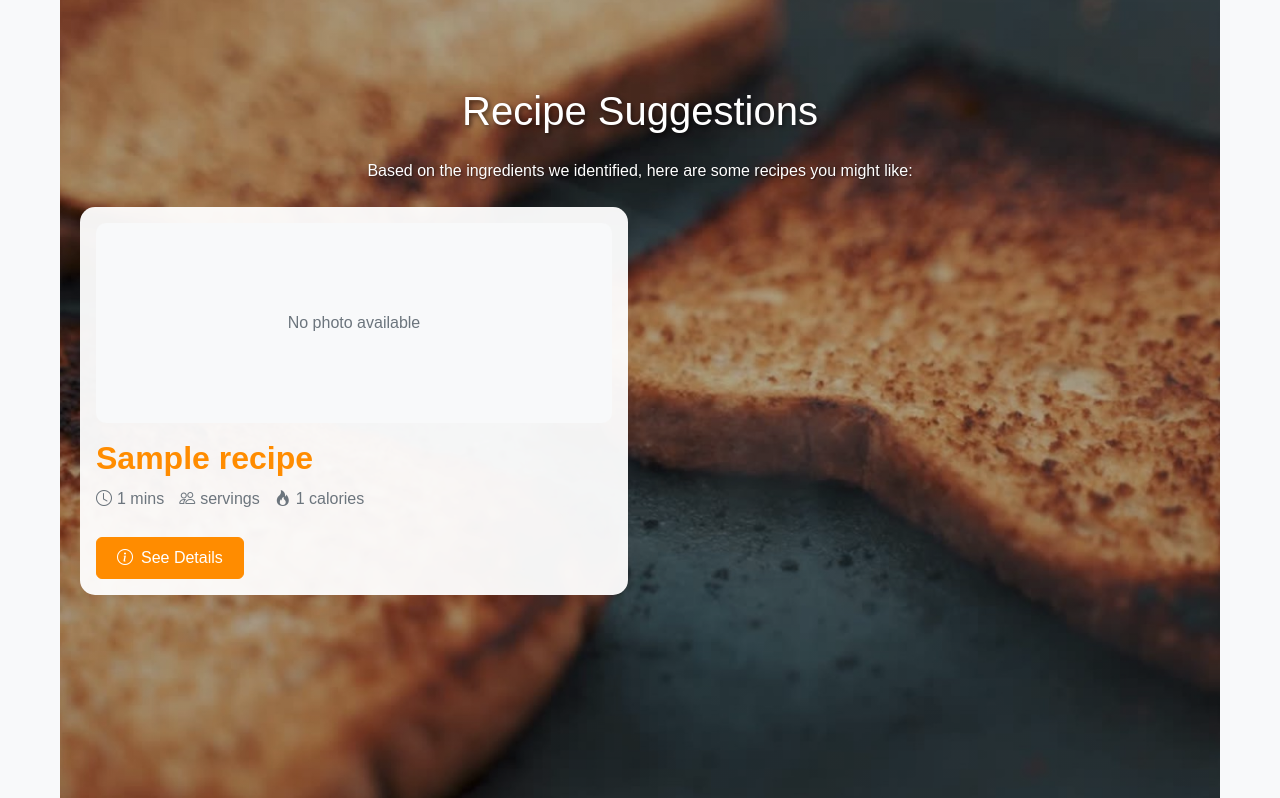
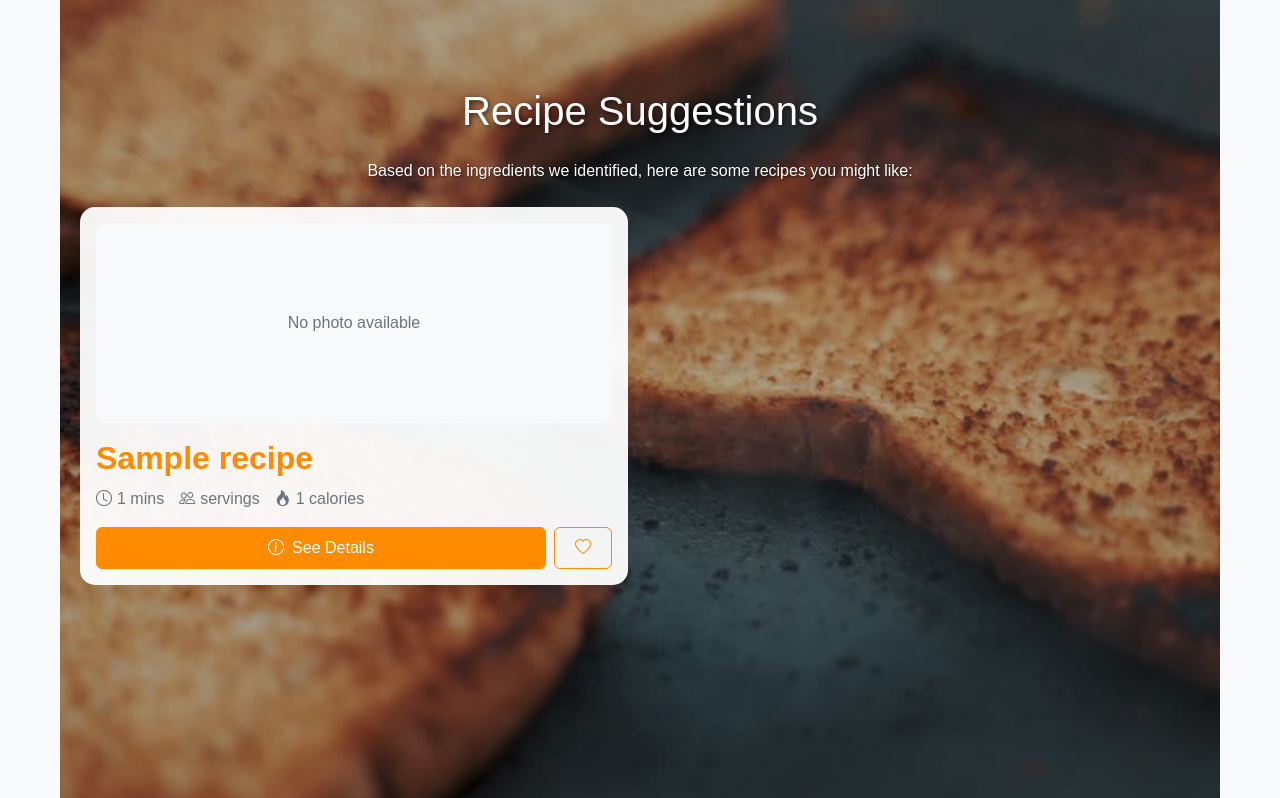
Before and after one commit to BerkaySzn/Grad_Project, a Flask app: template website/templates/recipe_results.html in a window 1280 px wide. Shown: the part 167-965 px from the top of the page. Run offline with Flask 3, Linux system fonts and the light colour scheme; the template is opened without the code that fills it: values that come from a table or form of the project are taken from there, others are empty; tables that the repository leaves empty hold one stand-in row (values such as "Sample post"); some libraries are stand-ins or nearby versions.

Commit message:
favorite v.2.0

```diff
--- a/website/models.py
+++ b/website/models.py
@@ -7,7 +7,7 @@
     __tablename__ = "Users"
     user_id = db.Column(db.Integer, primary_key=True)
     first_name = db.Column(db.String(255), nullable=False)
-    last_name = db.Column(db.String(255), nullable=False)
+
     email = db.Column(db.String(255), nullable=False)
     password = db.Column(db.String(255), nullable=False)
     created_at = db.Column(db.DateTime)
--- a/website/templates/recipe_results.html
+++ b/website/templates/recipe_results.html
@@ -26,9 +26,16 @@
                             <span><i class="bi bi-people"></i> servings</span>
                             <span><i class="bi bi-fire"></i> {{ recipe.calories }} calories</span>
                         </div>
-                        <button class="btn btn-success mt-3" onclick="showRecipeDetails({{ recipe.recipe_id }})">
-                            <i class="bi bi-info-circle me-2"></i>See Details
-                        </button>
+                        <div class="d-flex gap-2 mt-3">
+                            <button class="btn btn-success flex-grow-1" onclick="showRecipeDetails({{ recipe.recipe_id }})">
+                                <i class="bi bi-info-circle me-2"></i>See Details
+                            </button>
+                            <form action="{{ url_for('views.add_favorite_route', recipe_id=recipe.recipe_id) }}" method="post" class="d-inline">
+                                <button type="submit" class="btn btn-outline-primary">
+                                    <i class="bi bi-heart"></i>
+                                </button>
+                            </form>
+                        </div>
                     </div>
                 </div>
             </div>
@@ -126,6 +133,19 @@
     transform: translateY(-2px);
 }
 
+.btn-outline-primary {
+    color: #FF8C00 !important;
+    border-color: #FF8C00 !important;
+    padding: 8px 20px;
+    transition: all 0.3s ease;
+}
+
+.btn-outline-primary:hover {
+    background-color: #FF8C00 !important;
+    color: white !important;
+    transform: translateY(-2px);
+}
+
 .modal-header {
     background-color: #FF8C00;
     color: white;
--- a/website/utils/db_utils.py
+++ b/website/utils/db_utils.py
@@ -60,7 +60,7 @@
         details = get_recipe_details(recipe_id)
         ingredients = get_recipe_ingredients(recipe_id)
         return {
-            'recipe_id': recipe.recipe.id,
+            'recipe_id': recipe.recipe_id,
             'id': recipe.recipe_id,
             'name': recipe.name,
             'photo': recipe.photo,
```
